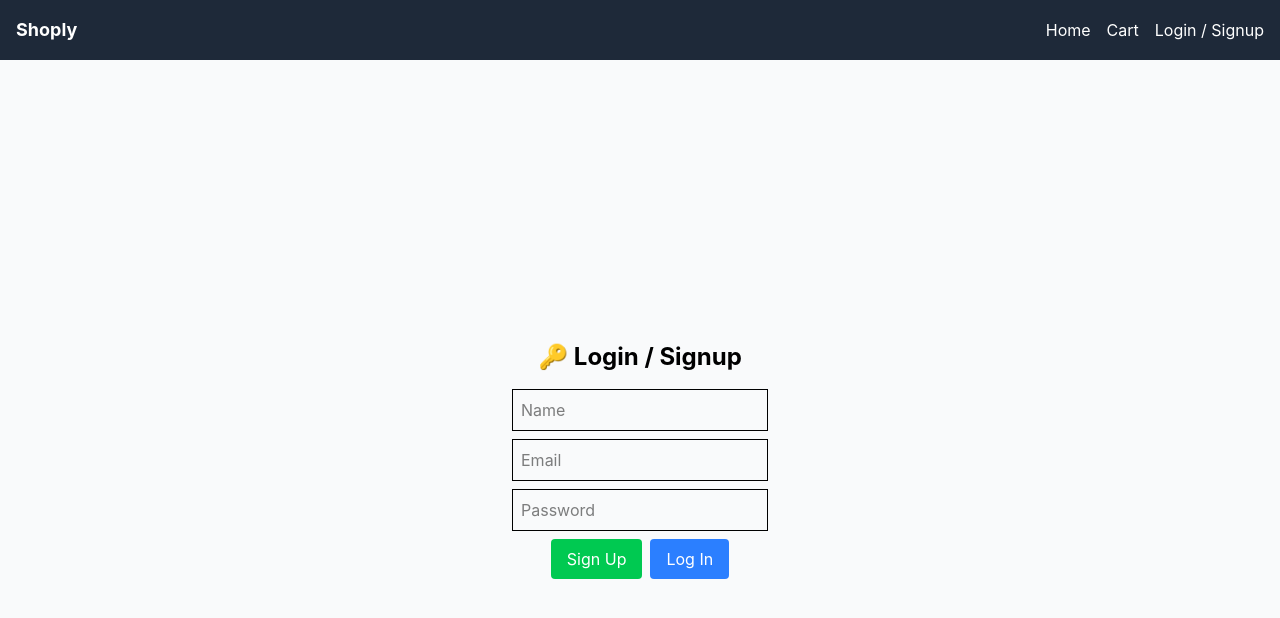
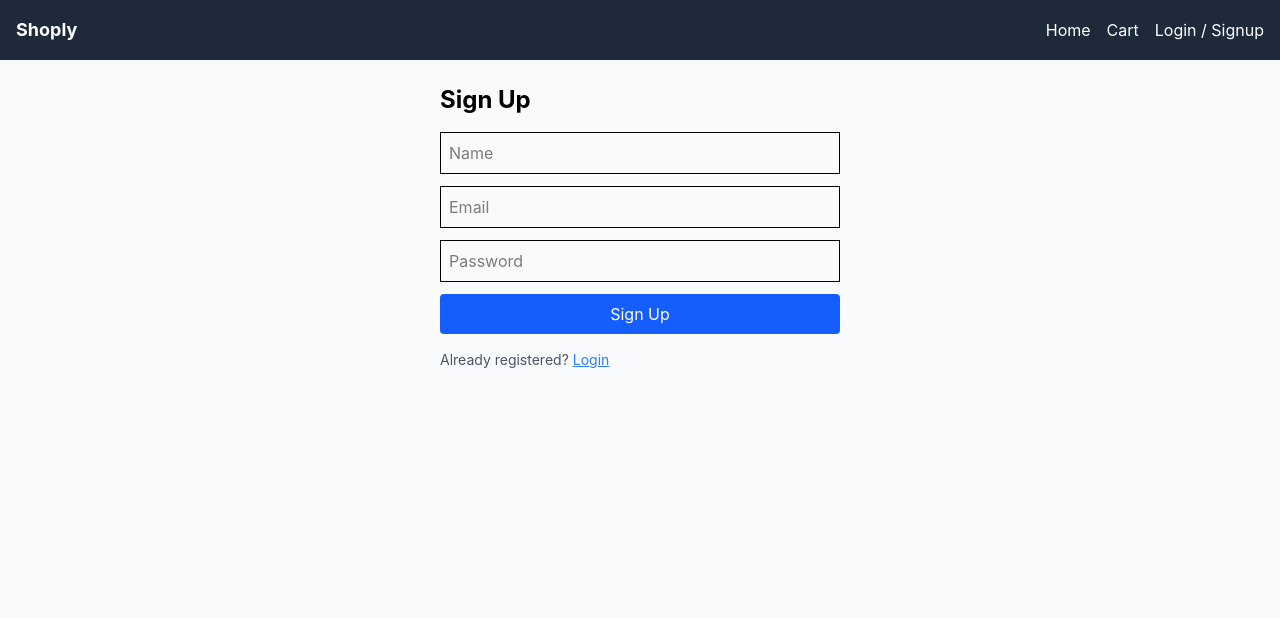
Before and after one commit to bNhN-0/E-commerce-app, a Next.js app: page /auth in a window 1280 px wide. Both pictures are taken after a click on the button "Sign Up". Shown: the top 618 px of the page. Built offline with nearby package versions, Linux system fonts and the light colour scheme; no server answers.

Commit message:
link up auth/ and user model with @lib/auth.ts

```diff
--- a/app/auth/page.tsx
+++ b/app/auth/page.tsx
@@ -1,102 +1,86 @@
 "use client";
 
 import { useState } from "react";
-import { supabase } from "@/lib/supabaseClient"; // only for auth
+import { supabase } from "@/lib/supabaseClient";
 import { useRouter } from "next/navigation";
 
 export default function AuthPage() {
+  const [isLogin, setIsLogin] = useState(true);
   const [email, setEmail] = useState("");
+  const [password, setPassword] = useState("");
   const [name, setName] = useState("");
-  const [password, setPassword] = useState("");
-  const [loading, setLoading] = useState(false);
   const router = useRouter();
 
-  const handleSignup = async () => {
-    setLoading(true);
+  const handleAuth = async (e: React.FormEvent) => {
+    e.preventDefault();
 
+    if (isLogin) {
+      // 🔹 Login
+      const { error } = await supabase.auth.signInWithPassword({ email, password });
+      if (error) return alert(error.message);
 
-    const { data: supabaseUser, error: supabaseError } = await supabase.auth.signUp({
-      email,
-      password,
+      alert("Logged in!");
+      router.push("/");
+    } else {
+      // 🔹 Signup
+      const { data, error } = await supabase.auth.signUp({ email, password });
+      if (error) return alert(error.message);
+
+      // Create user in Prisma DB (role = customer)
+      await fetch("/user", {
+        method: "POST",
+        headers: { "Content-Type": "application/json" },
+        body: JSON.stringify({ id: data.user?.id, email, name }),
       });
 
-    if (supabaseError) {
-      alert(supabaseError.message);
-      setLoading(false);
-      return;
+      alert("Signed up! Check your email.");
+      setIsLogin(true); // go back to login form
     }
-
-    // 2️⃣ Create user in Prisma DB
-    const res = await fetch("localhost:3000/api/users", {
-      method: "POST",
-      headers: { "Content-Type": "application/json" },
-      body: JSON.stringify({ email, name }),
-    });
-
-    if (!res.ok) {
-      alert("Failed to create user in database");
-    } else {
-      alert("Signup successful! Check your email for confirmation.");
-      router.push("/");
-    }
-
-    setLoading(false);
-  };
-
-  const handleLogin = async () => {
-    setLoading(true);
-
-    const { error } = await supabase.auth.signInWithPassword({ email, password });
-
-    if (error) alert(error.message);
-    else {
-      alert("Logged in successfully!");
-      router.push("/");
-    }
-
-    setLoading(false);
   };
 
   return (
-    <div className="flex flex-col items-center justify-center min-h-screen p-6">
-      <h1 className="text-2xl font-bold mb-4">🔑 Login / Signup</h1>
+    <div className="p-6 max-w-md mx-auto">
+      <h1 className="text-2xl font-bold mb-4">
+        {isLogin ? "Login" : "Sign Up"}
+      </h1>
+
+      <form onSubmit={handleAuth} className="space-y-3">
+        {!isLogin && (
           <input
-        type="text"
-        placeholder="Name"
             value={name}
             onChange={(e) => setName(e.target.value)}
-        className="border p-2 mb-2 w-64"
+            placeholder="Name"
+            className="border p-2 w-full"
           />
+        )}
         <input
           type="email"
-        placeholder="Email"
           value={email}
           onChange={(e) => setEmail(e.target.value)}
-        className="border p-2 mb-2 w-64"
+          placeholder="Email"
+          className="border p-2 w-full"
         />
         <input
           type="password"
-        placeholder="Password"
           value={password}
           onChange={(e) => setPassword(e.target.value)}
-        className="border p-2 mb-2 w-64"
+          placeholder="Password"
+          className="border p-2 w-full"
         />
-      <div className="flex gap-2">
+        <button className="bg-blue-600 text-white px-4 py-2 rounded w-full">
+          {isLogin ? "Login" : "Sign Up"}
+        </button>
+      </form>
+
+      <p className="mt-4 text-sm text-gray-600">
+        {isLogin ? "Don't have an account?" : "Already registered?"}{" "}
         <button
-          onClick={handleSignup}
-          disabled={loading}
-          className="bg-green-500 text-white px-4 py-2 rounded"
+          onClick={() => setIsLogin(!isLogin)}
+          className="text-blue-500 underline"
         >
-          Sign Up
+          {isLogin ? "Sign Up" : "Login"}
         </button>
-        <button
-          onClick={handleLogin}
-          disabled={loading}
-          className="bg-blue-500 text-white px-4 py-2 rounded"
-        >
-          Log In
-        </button>
-      </div>
+      </p>
     </div>
   );
 }
--- a/app/components/Navbar.tsx
+++ b/app/components/Navbar.tsx
@@ -31,7 +31,7 @@ export default function Navbar() {
         <Link href="/">Home</Link>
         <Link href="/cart">Cart</Link>
         {!user ? (
-          <Link href="/auth">Login / Signup</Link>
+          <Link href="/auth/">Login / Signup</Link>
         ) : (
           <button onClick={handleLogout} className="bg-red-500 px-2 py-1 rounded">
             Logout
--- /dev/null
+++ b/app/user/route.ts
@@ -0,0 +1,25 @@
+import { NextResponse } from "next/server";
+import { getUserSession } from "@/lib/auth";
+import { prisma } from "@/lib/prisma";
+
+// GET logged-in user
+export async function GET() {
+  const user = await getUserSession();
+  if (!user) return NextResponse.json({ error: "Not logged in" }, { status: 401 });
+
+  return NextResponse.json(user);
+}
+
+// POST new user into Prisma (called after Supabase signup)
+export async function POST(req: Request) {
+  const body = await req.json();
+  const { id, email, name } = body;
+
+  const user = await prisma.user.upsert({
+    where: { id },
+    update: {},
+    create: { id, email, name, role: "customer" },
+  });
+
+  return NextResponse.json(user, { status: 201 });
+}
--- a/lib/auth.ts
+++ b/lib/auth.ts
@@ -3,11 +3,12 @@ import { cookies } from "next/headers";
 import { prisma } from "@/lib/prisma";
 
 /**
- * Get the logged-in user from Supabase and match it with your Prisma User table
+ * Get the logged-in user from Supabase and match it with your Prisma User table.
  */
 export async function getUserSession() {
-  const cookieStore = cookies();
+  const cookieStore = await cookies();
 
+  //  Create a Supabase client using Next.js cookies
   const supabase = createServerClient(
     process.env.NEXT_PUBLIC_SUPABASE_URL!,
     process.env.NEXT_PUBLIC_SUPABASE_ANON_KEY!,
@@ -20,25 +21,25 @@ export async function getUserSession() {
           try {
             cookieStore.set({ name, value, ...options });
           } catch {
-            // ignore if headers already sent
+            // Ignore if headers already sent
           }
         },
         remove(name: string, options: any) {
           try {
             cookieStore.set({ name, value: "", ...options });
           } catch {
-            // ignore if headers already sent
+            // Ignore if headers already sent
           }
         },
       },
     }
   );
 
-  // 🔑 Step 1: get Supabase user
+  // 🔹 Step 1: Get Supabase user
   const { data, error } = await supabase.auth.getUser();
   if (error || !data.user) return null;
 
-  // 🔑 Step 2: look up Prisma User (to get role, etc.)
+  // 🔹 Step 2: Match with Prisma User (so we know role, etc.)
   const dbUser = await prisma.user.findUnique({
     where: { id: data.user.id },
   });
```
Also changed, not shown: app/auth/.tsx (deleted), 1 other file (tests, documents, lock files or other folders). Lines whose indentation alone changed are shown as unchanged.
